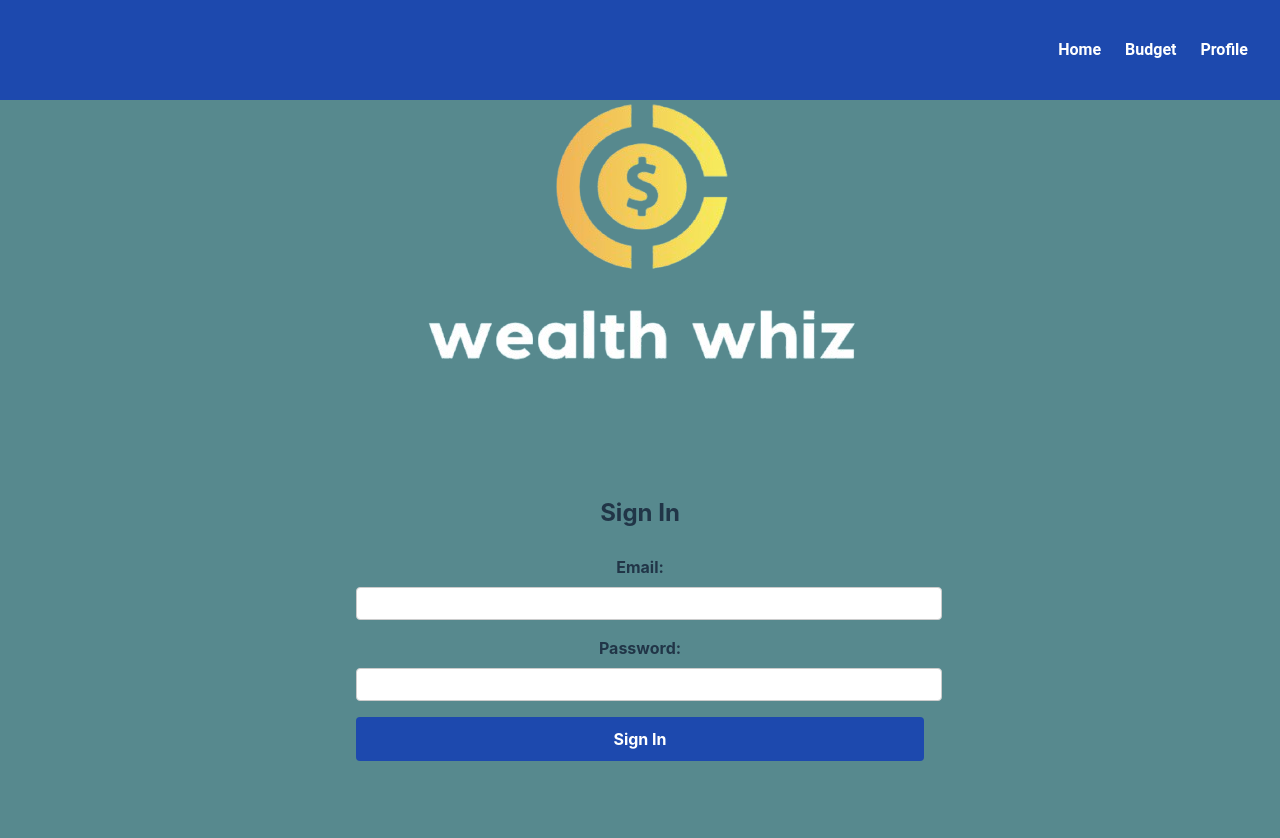
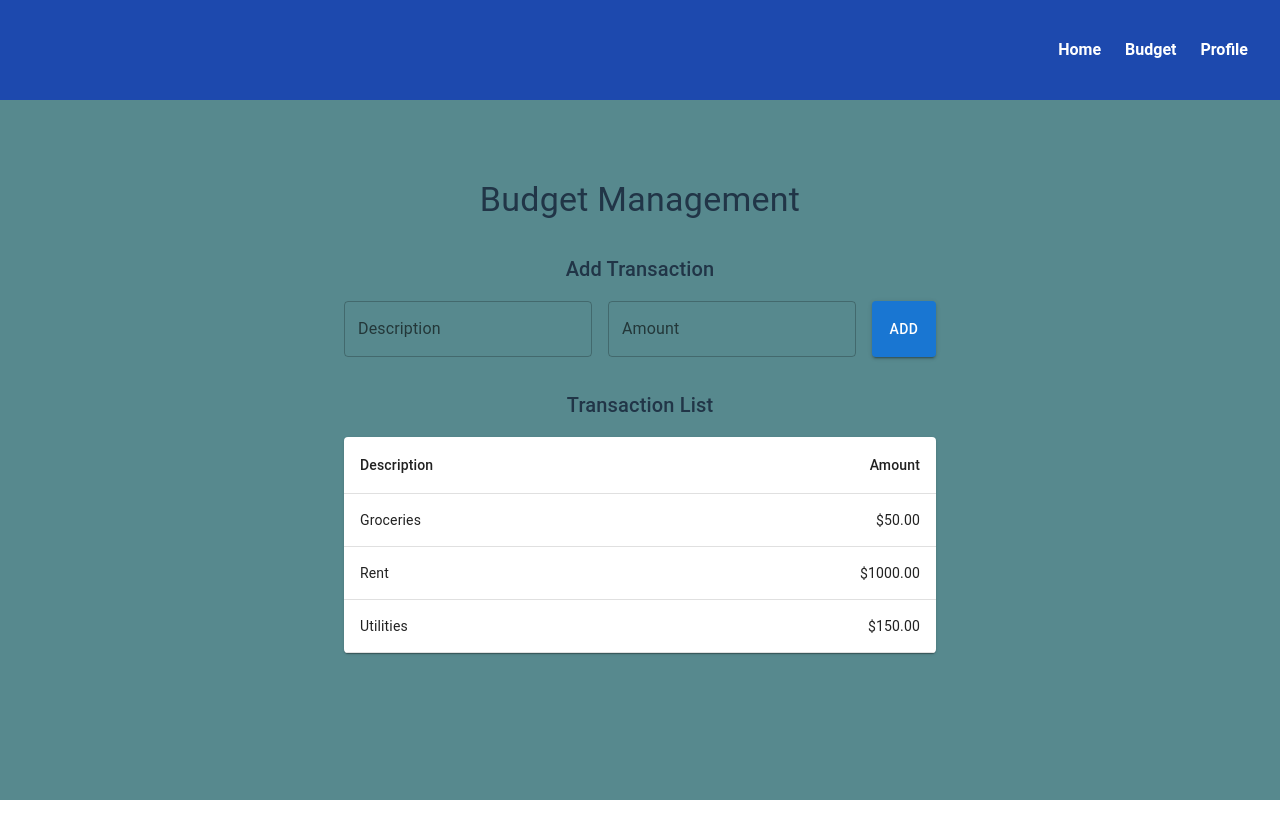
Before and after one commit to stevenha75/wealthwhiz, a React (Vite) app in the folder wealth-whiz/: page /budget in a window 1280 px wide. Shown: the top 838 px of the page. After the commit the page ends 800 px from the top, so only its background shows below. Built offline with nearby package versions, Linux system fonts and the light colour scheme.

Commit message:
router and budget page draft

```diff
--- a/wealth-whiz/src/App.tsx
+++ b/wealth-whiz/src/App.tsx
@@ -1,24 +1,31 @@
-import { useState } from 'react'
-import reactLogo from './assets/react.svg'
-import viteLogo from '/vite.svg'
-import './App.css'
-import Header from './components/Header'
-import SignInForm from './components/SignInForm'
-import logo from './assets/logo.png'
+import React from 'react';
+import { BrowserRouter as Router, Routes, Route } from 'react-router-dom';
+import './App.css';
+import Header from './components/Header';
+import SignInForm from './components/SignInForm';
+import BudgetPage from './app/budget/Budget';
+import logo from './assets/logo.png';
+
+const HomePage = () => (
+  <main>
+    <div className="logo-section">
+      <img src={logo} alt="Wealth Whiz Logo" className="logo-img me-3" />
+    </div>
+    <SignInForm />
+  </main>
+);
 
 function App() {
+  return (
+    <Router>
+      <Header />
+      <Routes>
+        <Route path="/" element={<HomePage />} />
+        <Route path="/budget" element={<BudgetPage />} />
+      </Routes>
+    </Router>
+  );
+}
 
-  return (
-    <>
-      <Header />
-      <main>
-        <div className="logo-section">
-          <img src={logo} alt="Wealth Whiz Logo" className="logo-img me-3" />
-        </div>
-        <SignInForm/>
-      </main>
-    </>
-  );
-};
 
 export default App
--- a/wealth-whiz/src/app/budget/Budget.tsx
+++ b/wealth-whiz/src/app/budget/Budget.tsx
@@ -0,0 +1,92 @@
+import React, { useState } from 'react';
+import {
+  Box,
+  Typography,
+  Table,
+  TableBody,
+  TableCell,
+  TableContainer,
+  TableHead,
+  TableRow,
+  Paper,
+  Button,
+  TextField,
+  Stack,
+  Container,
+} from '@mui/material';
+
+const BudgetPage = () => {
+  const [transactions, setTransactions] = useState([
+    { id: 1, description: 'Groceries', amount: 50 },
+    { id: 2, description: 'Rent', amount: 1000 },
+    { id: 3, description: 'Utilities', amount: 150 },
+  ]);
+
+  const [newTransaction, setNewTransaction] = useState({ description: '', amount: '' });
+
+  const handleAddTransaction = () => {
+    if (newTransaction.description && newTransaction.amount) {
+      setTransactions([
+        ...transactions,
+        { id: transactions.length + 1, description: newTransaction.description, amount: parseFloat(newTransaction.amount) },
+      ]);
+      setNewTransaction({ description: '', amount: '' });
+    }
+  };
+
+  return (
+    <Container maxWidth="md" sx={{ mt: 4 }}>
+      <Typography variant="h4" align="center" gutterBottom>
+        Budget Management
+      </Typography>
+
+      <Box sx={{ mt: 4 }}>
+        <Typography variant="h6">Add Transaction</Typography>
+        <Stack direction="row" spacing={2} sx={{ mt: 2 }}>
+          <TextField
+            label="Description"
+            variant="outlined"
+            fullWidth
+            value={newTransaction.description}
+            onChange={(e) => setNewTransaction({ ...newTransaction, description: e.target.value })}
+          />
+          <TextField
+            label="Amount"
+            variant="outlined"
+            type="number"
+            fullWidth
+            value={newTransaction.amount}
+            onChange={(e) => setNewTransaction({ ...newTransaction, amount: e.target.value })}
+          />
+          <Button variant="contained" color="primary" onClick={handleAddTransaction}>
+            Add
+          </Button>
+        </Stack>
+      </Box>
+
+      <Box sx={{ mt: 4 }}>
+        <Typography variant="h6">Transaction List</Typography>
+        <TableContainer component={Paper} sx={{ mt: 2 }}>
+          <Table>
+            <TableHead>
+              <TableRow>
+                <TableCell>Description</TableCell>
+                <TableCell align="right">Amount</TableCell>
+              </TableRow>
+            </TableHead>
+            <TableBody>
+              {transactions.map((transaction) => (
+                <TableRow key={transaction.id}>
+                  <TableCell>{transaction.description}</TableCell>
+                  <TableCell align="right">${transaction.amount.toFixed(2)}</TableCell>
+                </TableRow>
+              ))}
+            </TableBody>
+          </Table>
+        </TableContainer>
+      </Box>
+    </Container>
+  );
+};
+
+export default BudgetPage;
--- a/wealth-whiz/src/components/Header.tsx
+++ b/wealth-whiz/src/components/Header.tsx
@@ -1,3 +1,4 @@
+import { Link } from 'react-router-dom';
 import './Header.css';
 
 const Header = () => {
@@ -7,7 +8,7 @@ const Header = () => {
             <h1 className="logo">Budget</h1>
             <div className="links">
                 <a href = '/'> Home</a>
-                <a href = '/'> Budget</a>
+                <a href = '/budget'> Budget</a>
                 <a href = '/'> Profile</a>
             </div>
         </div>
```
